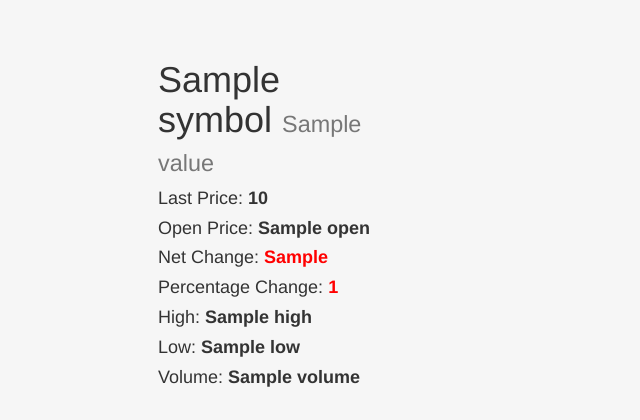
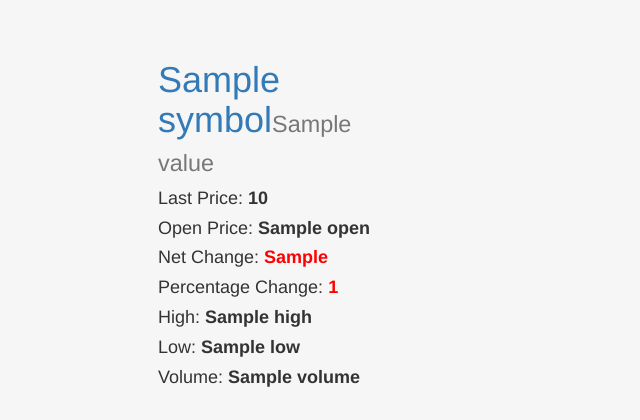
Before and after one commit to guidobonomini/mystock-django, a Django app: template MyStock/stock/templates/stockPrices.html in a window 1280 px wide. Shown: the top 420 px of the page, without its empty margins (0-640 px from the left). Run offline with Django 3.2, Linux system fonts and the light colour scheme; the template is opened without the code that fills it: most values are stand-ins (such as "Sample title", 1, 10 or a date in 2020); parts of the project's set-up code (start-up, migrations or seed data) failed here and were passed over; some libraries are stand-ins or nearby versions.

Commit message:
Update stockPrices.html

```diff
--- a/MyStock/stock/templates/stockPrices.html
+++ b/MyStock/stock/templates/stockPrices.html
@@ -3,13 +3,16 @@
 {% block content %}
 	<div class="container" style="margin:auto;top:5%;right:0;left:0;position:absolute; width:80%; height:15%; border-radius: 3px;">
 		{% for value in stock.results %}
+
 			{% if forloop.counter|divisibleby:"4"%}
 				<div class="row">
 			{% endif %}
+
 				<div class="col-md-3">
-					<h1>{{value.symbol}} <small>{{value.name}}</small></h1>
+					<h1><a href="../stockDetail/{{value.symbol}}">{{value.symbol}}</a><small>{{value.name}}</small></h1>
 					<h4>Last Price: <strong>{{value.lastPrice}}</strong></h4>
 					<h4>Open Price: <strong>{{value.open}}</strong></h4>
+
 					{% if value.netChange > 0 %}
 						<h4>Net Change: <strong style="color:green;">+{{value.netChange}}</strong></h4>
 						<h4>Percentage Change: <strong style="color:green;">+{{value.percentChange}}</strong></h4>
@@ -17,10 +20,12 @@
 						<h4>Net Change: <strong style="color:red;">{{value.netChange}}</strong></h4>
 						<h4>Percentage Change: <strong style="color:red;">{{value.percentChange}}</strong></h4>
 					{% endif %}
+
 					<h4>High: <strong>{{value.high}}</strong></h4>
 					<h4>Low: <strong>{{value.low}}</strong></h4>
 					<h4>Volume: <strong>{{value.volume}}</strong></h4>
 				</div>
+
 			{% if forloop.counter|divisibleby:"4"%}
 				</div>
 			{% endif %}
```
